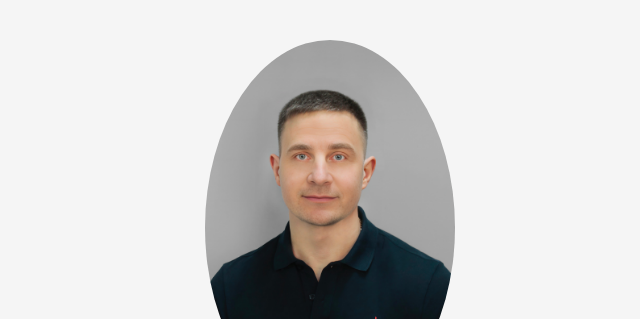
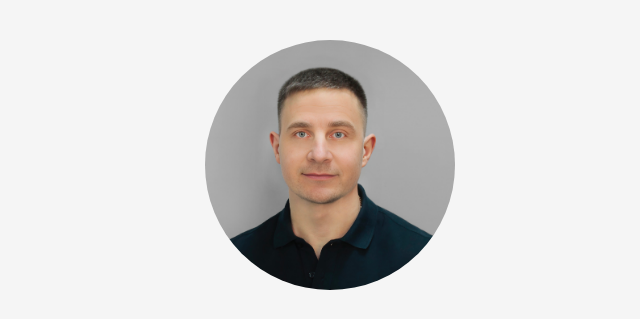
Before and after one commit to psinyugin/psinyugin.github.io, a plain HTML site: page index.html in a window 1280 px wide. Shown: the top 319 px of the page, without its empty margins (310-950 px from the left). Drawn offline with Linux system fonts and the light colour scheme.

Commit message:
поменял фото

```diff
--- a/index.html
+++ b/index.html
@@ -10,7 +10,7 @@
   </head>
   <body>
     <header class="header">
-      <img src="./avatar.jpg" width = 250px alt="avatar" class="header__avatar" />
+      <img src="./foto.jpg" width = 250px alt="avatar" class="header__avatar" />
       <h1 class="header__title">Павел Синюгин</h1>
       <h3 class="header__subtitle">QA</h3>
     </header>
```
Also changed, not shown: avatar.jpg (deleted), foto.jpg (added), 1 other file.
